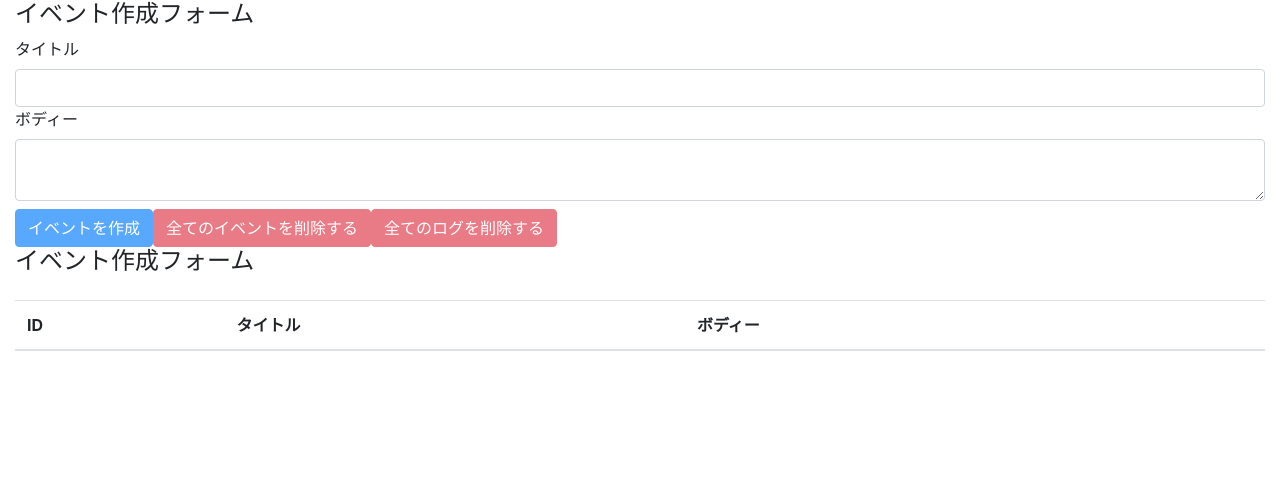
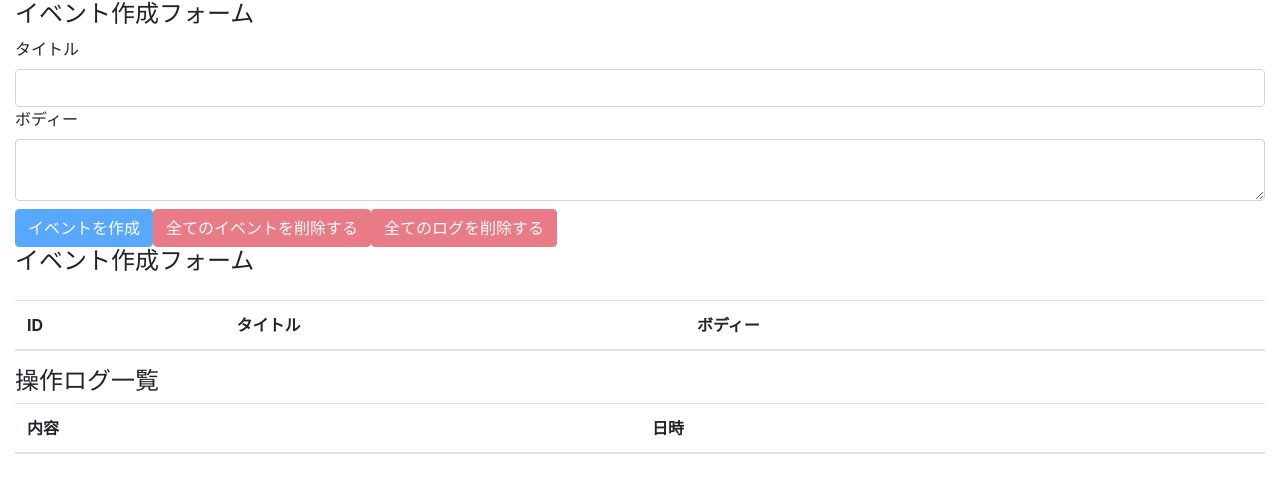
Before and after one commit to masashi49/react-hocks, a React (Create React App) app in the folder react-hooks-101/: page / in a window 1280 px wide. Shown: the top 492 px of the page. Built offline with nearby package versions, Linux system fonts and the light colour scheme.

Commit message:
イベントログを表示させる

```diff
--- a/react-hooks-101/src/components/App.js
+++ b/react-hooks-101/src/components/App.js
@@ -3,6 +3,7 @@
 
 import EventForm from "./EventForm"
 import Events from "./Events"
+import OprationLogs from "./OperationLogs"
 import AppContext from "../contexts/AppContext"
 import reducer from "../reducers";
 
@@ -16,7 +17,7 @@
   // 今までは空配列初期化していたけど、combineRecuserを導入してオブジェクトにする必要が出てきた。
   const initialState = {
     events: [],
-    operationLogs:[]
+    operationLogs: []
   }
 
   const [ state, dispatch ] = useReducer( reducer, initialState ) // useReducerの第一引数にはreducerの実態、第二引数には初期状態、第三は初期化時のみ発火する関数」
@@ -25,6 +26,7 @@
       <div className="container-fluid">
         <EventForm />{/*stateをpropとして読ませることで、1つのstateを共有する。こうしないと別々のstateを定義してデータが反映されないというバグになる。*/ }
         <Events />
+        <OprationLogs />
       </div>
     </AppContext.Provider>
   );
--- /dev/null
+++ b/react-hooks-101/src/components/OperationLog.js
@@ -0,0 +1,14 @@
+import React from "react"
+
+const OperationLog = ( { operationLog } ) => {
+    return (
+        <>
+            <tr>
+                <td>{ operationLog.description }</td>
+                <td>{ operationLog.operatedAt }</td>
+            </tr>
+        </>
+    )
+}
+
+export default OperationLog
--- /dev/null
+++ b/react-hooks-101/src/components/OperationLogs.js
@@ -0,0 +1,25 @@
+import React, { useContext } from "react"
+import OperationLog from "./OperationLog"
+import AppContext from "../contexts/AppContext";
+
+const OperationLogs = () => {
+    const { state } = useContext( AppContext )
+    return <>
+        <h4>操作ログ一覧</h4>
+        <table className="table table-hover">
+            <thead>
+                <tr>
+                    <th>内容</th>
+                    <th>日時</th>
+                </tr>
+            </thead>
+            <tbody>
+                { state.operationLogs.map( ( operationLog, index ) => {
+                    return <OperationLog key={ index } operationLog={ operationLog } />
+                } ) }
+            </tbody>
+        </table>
+    </>
+}
+
+export default OperationLogs
```
